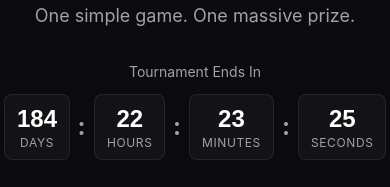
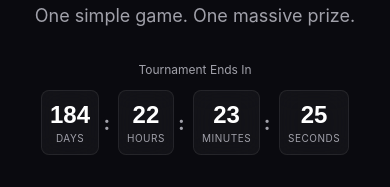
Before and after one commit to zr069/sos-app, a Next.js app in the folder flappystar/: page /en in a window 390 px wide. Shown: the part 258-445 px from the top of the page. Built offline with nearby package versions, Linux system fonts and the light colour scheme; no server answers; a web font is replaced by a local one.

Commit message:
Fix countdown timer mobile padding

```diff
--- a/flappystar/components/ui/CountdownTimer.tsx
+++ b/flappystar/components/ui/CountdownTimer.tsx
@@ -78,26 +78,26 @@ export default function CountdownTimer({
   ];
 
   return (
-    <div className={className}>
-      <p className="text-text-muted text-sm mb-3 text-center">{t('title')}</p>
-      <div className="flex items-center justify-center gap-2 sm:gap-4">
+    <div className={`w-full px-4 max-w-lg mx-auto ${className}`}>
+      <p className="text-text-muted text-xs sm:text-sm mb-3 text-center">{t('title')}</p>
+      <div className="flex items-center justify-center gap-2 sm:gap-3">
         {timeUnits.map((unit, index) => (
-          <div key={unit.label} className="flex items-center gap-2 sm:gap-4">
+          <div key={unit.label} className="flex items-center gap-1 sm:gap-2">
             <motion.div
               key={`${unit.label}-${unit.value}`}
               initial={{ scale: 1.1 }}
               animate={{ scale: 1 }}
-              className="glass-card px-3 sm:px-4 py-2 sm:py-3 rounded-lg min-w-[60px] sm:min-w-[80px] text-center"
+              className="glass-card p-2 sm:p-4 rounded-lg min-w-[52px] sm:min-w-[72px] text-center"
             >
-              <div className="text-2xl sm:text-3xl font-display font-bold text-white">
+              <div className="text-2xl sm:text-4xl font-display font-bold text-white">
                 {unit.value.toString().padStart(2, '0')}
               </div>
-              <div className="text-xs text-text-muted uppercase tracking-wider">
+              <div className="text-[10px] sm:text-sm text-text-muted uppercase tracking-wider">
                 {unit.label}
               </div>
             </motion.div>
             {index < timeUnits.length - 1 && (
-              <span className="text-2xl sm:text-3xl font-bold text-text-muted">
+              <span className="text-xl sm:text-3xl font-bold text-text-muted">
                 :
               </span>
             )}
```
